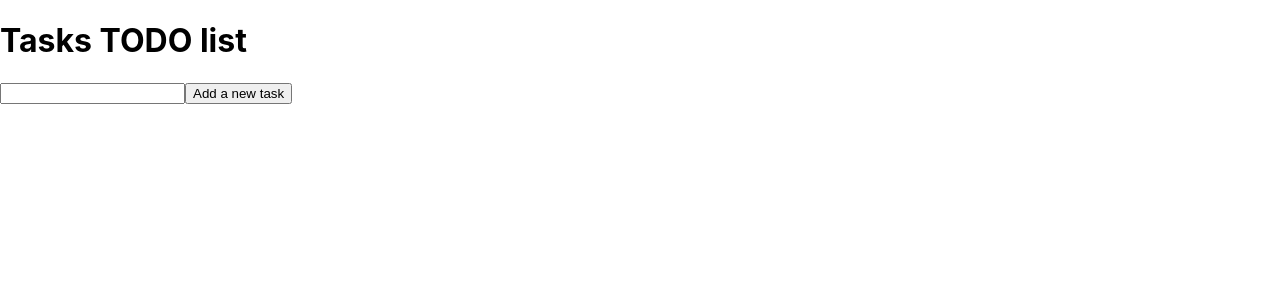
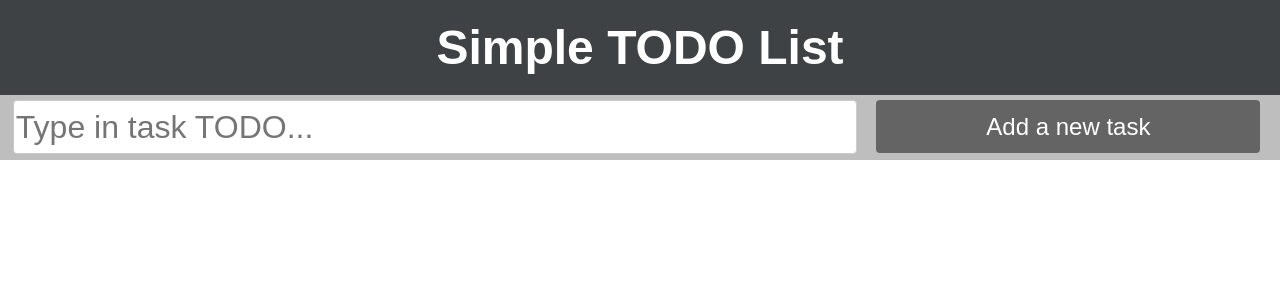
Before and after one commit to ddavid09/ecom2019-TODO-list-react-typescript, a React (Create React App) app: page / in a window 1280 px wide. Shown: the top 300 px of the page. Built offline with nearby package versions, Linux system fonts and the light colour scheme.

Commit message:
Dodanie CSS'a - ustawienie nagłówka i inputa

```diff
--- /dev/null
+++ b/src/App.css
@@ -0,0 +1,51 @@
+.App {
+    background-color: rgb(205, 237, 247)
+}
+
+header {
+    background-color: rgb(63, 66, 68);
+    text-align: center;
+    font-family: Arial, Helvetica, sans-serif;
+    padding: 20px;
+    font-size: 3em;
+    font-weight: bold;
+    color: white;
+}
+
+.input-section input{
+
+    font-family: Arial, Helvetica, sans-serif;
+    font-size: 32px;
+    float: left;
+    width: 65.5%;
+    height: 50px;
+    margin-top: 5px;
+    margin-left: 1%;
+    border-radius: 4px;
+    border: 1px solid #ccc
+}
+
+.input-section button{
+
+    font-family: Arial, Helvetica, sans-serif;
+    float: left;
+    width: 30%;
+    height: 53px;
+    font-size: 24px;
+    background-color: rgb(100, 100, 100);
+    color: white;
+    border: 0;
+    border-radius: 4px;
+    margin-left: 1.5%;
+    margin-top: 5px;
+    cursor: pointer;
+}
+
+.input-section button:hover{
+    background-color: rgb(145, 145, 145)
+}
+
+.input-section{
+    background-color: rgb(190, 190, 190);
+    height: 65px
+}
--- a/src/App.tsx
+++ b/src/App.tsx
@@ -2,6 +2,7 @@ import React, { Component } from 'react';
 import TaskAddForm from './components/TaskAddForm';
 import Board from './components/Board';
 import { TaskModel } from './models/TaskModel';
+import './App.css';
 
 interface IAppState {
   tasks: TaskModel[];
@@ -37,7 +38,7 @@ export class App extends Component<{}, IAppState> {
 
   private markTaskAsDone = (id: number) => {
     const tempTasks: TaskModel[] = this.state.tasks.slice();
-    tempTasks[id-1].done = true;
+    tempTasks[id - 1].done = true;
     this.setState({
       tasks: tempTasks,
     });
@@ -56,13 +57,16 @@ export class App extends Component<{}, IAppState> {
 
   render() {
     return (
-      <div>
-        <h1>Tasks TODO list</h1>
-        <TaskAddForm
-          onChange={this.handleInputTextChange}
-          onAdd={this.addTask}
-          inputText={this.state.newTaskText}
-        />
+      <div className='App'>
+        <header>Simple TODO List</header>
+        <div className='input-section'>
+          <TaskAddForm
+            onChange={this.handleInputTextChange}
+            onAdd={this.addTask}
+            inputText={this.state.newTaskText}
+          />
+        </div>
+
         <Board markAsDoneFunc={this.markTaskAsDone} tasks={this.state.tasks} />
       </div >
     );
--- a/src/components/Board.tsx
+++ b/src/components/Board.tsx
@@ -1,6 +1,7 @@
 import React, { Component } from 'react'
 import Task from './Task';
 import { TaskModel } from '../models/TaskModel';
+import '../App.css';
 
 interface IBoardProps {
     tasks: TaskModel[];
@@ -13,8 +14,7 @@ export class Board extends Component<IBoardProps> {
 
     render() {
         return (
-            <div>
-                <ul>
+            <div className = 'board'>
                     {this.props.tasks.map(task => (
                         <Task
                             markAsDoneFunc={this.props.markAsDoneFunc}
@@ -24,7 +24,6 @@ export class Board extends Component<IBoardProps> {
                             text={task.text}
                         />
                     ))}
-                </ul>
             </div>
         )
     }
--- a/src/components/Task.tsx
+++ b/src/components/Task.tsx
@@ -1,5 +1,6 @@
 import React, { Component } from 'react'
 import { TaskModel } from '../models/TaskModel';
+import '../App.css';
 
 interface ITaskState {
     done: boolean;
--- a/src/components/TaskAddForm.tsx
+++ b/src/components/TaskAddForm.tsx
@@ -1,4 +1,6 @@
 import React, { FunctionComponent } from 'react'
+import '../App.css';
+
 
 interface IFormProps {
     onChange: (event: React.ChangeEvent<HTMLInputElement>) => void;
@@ -12,8 +14,8 @@ const TaskAddForm: FunctionComponent<IFormProps> = ({
     inputText
 }) => (
         <form onSubmit={onAdd}>
-            <input onChange={onChange} value={inputText} />
-            <button type="submit">Add a new task</button>
+            <input onChange={onChange} value={inputText} placeholder='Type in task TODO...' />
+            <button className='button' type="submit">Add a new task</button>
         </form>
     );
 
```
